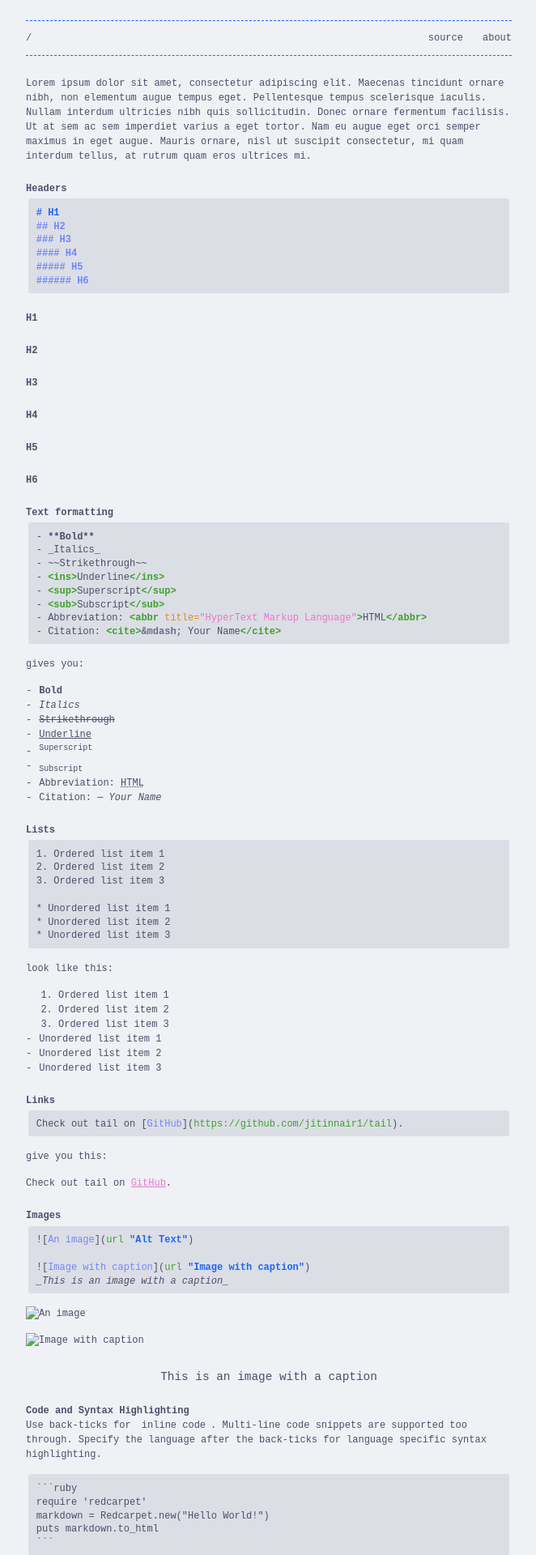
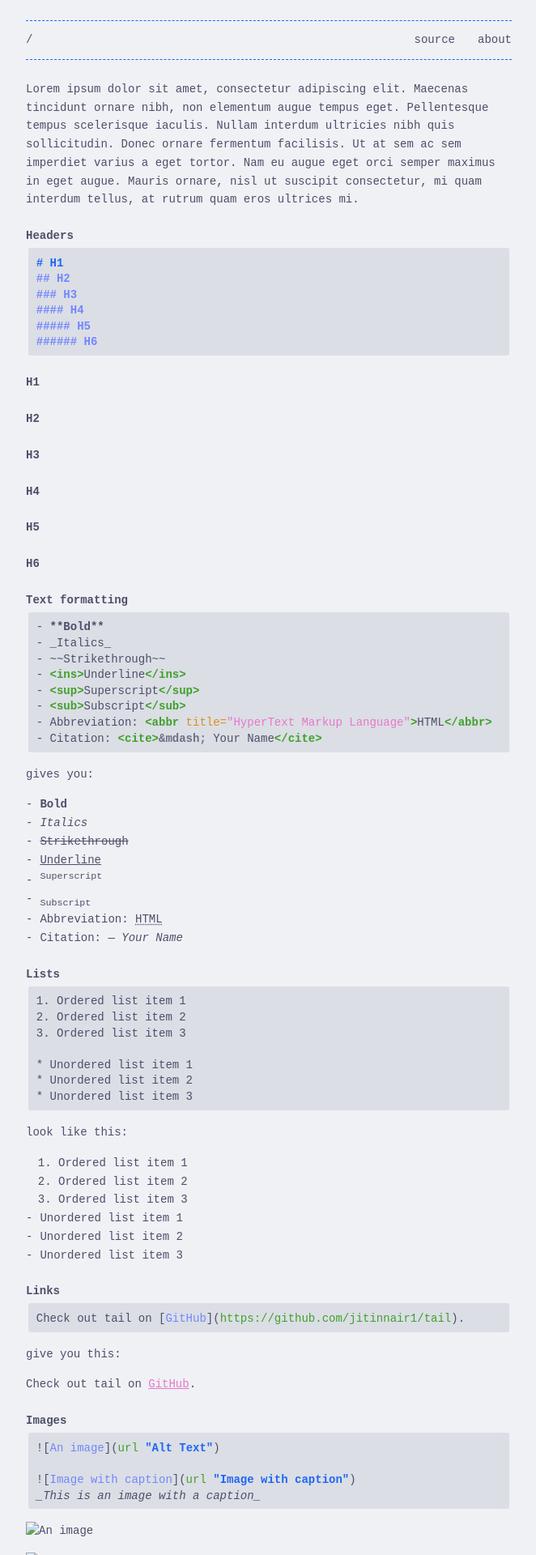
Before and after one commit to emrecanaltinsoy/emrecanaltinsoy.github.io, a Jekyll site: the page built from _posts/example.md, in a window 1280 px wide. Shown: the top 1920 px of the page at 81% size, without its empty margins (308-970 px from the left). Built offline with Jekyll 4.4.1, drawn with Linux system fonts in a browser that asks for light colours.

Commit message:
better font size defaults

```diff
--- a/_sass/base.scss
+++ b/_sass/base.scss
@@ -6,9 +6,9 @@
  * Style variables
  */
 $base-font-family: "JetBrains Mono", monospace !default;
-$base-font-size: 12px !default;
-$mobile-font-size: 12px !default;
-$base-line-height: 1.5 !default;
+$base-font-size: 14px !default;
+$mobile-font-size: 16px !default;
+$base-line-height: 1.625 !default;
 $container-width: 90% !default;
 $container-max-width: 600px !default;
 
```
